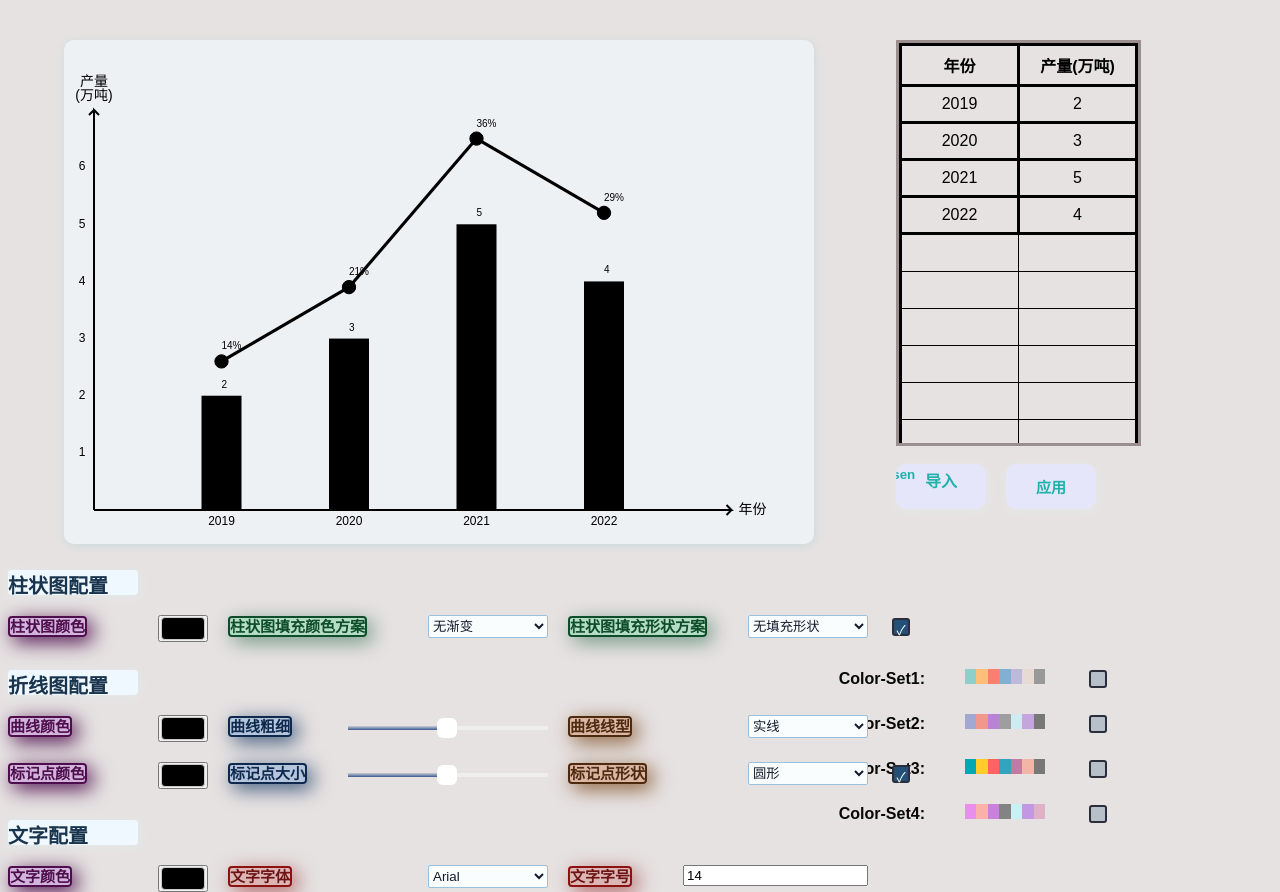
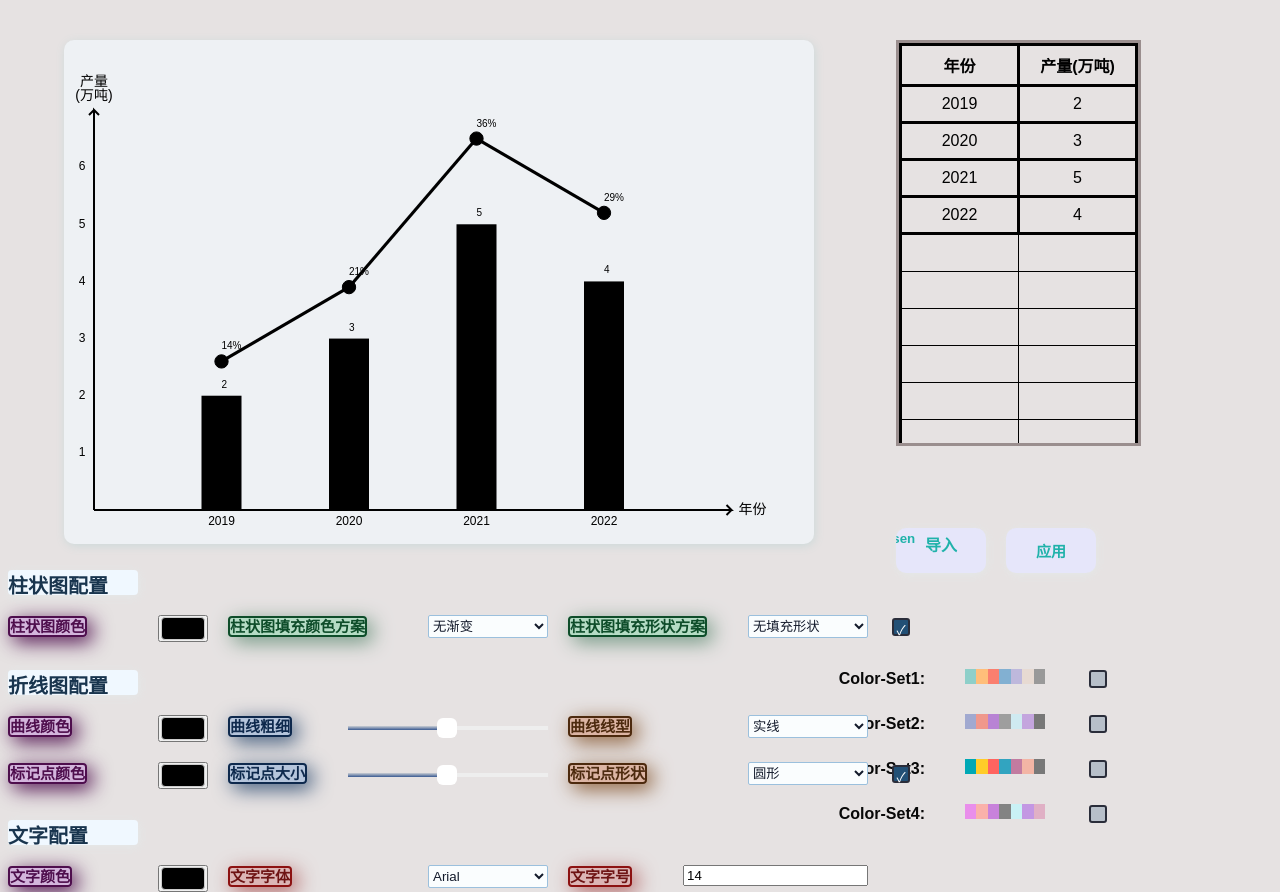
Before and after one commit to NA-Wen/An-interactive-web-chart, a plain HTML site: page index.html in a window 1280 px wide. Drawn offline with Linux system fonts and the light colour scheme.

Commit message:
修改了CSS样式

```diff
--- a/css/main.css
+++ b/css/main.css
@@ -513,7 +513,7 @@ input[type="color"] {
 .table-tools {
     position: absolute;
     left: 70%;
-    top: 58%;
+    top: 66%;
     width: 200px;
     display: flex;
     justify-content: space-between;
```
